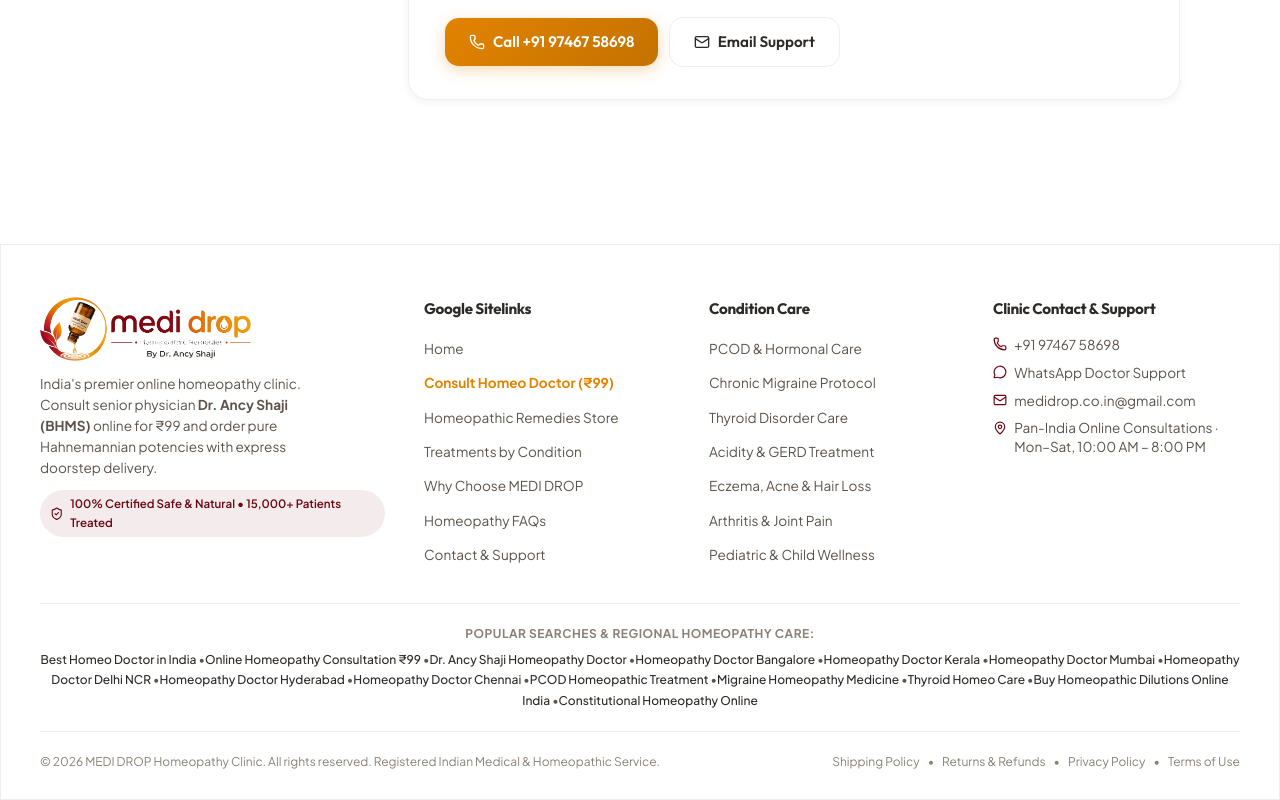
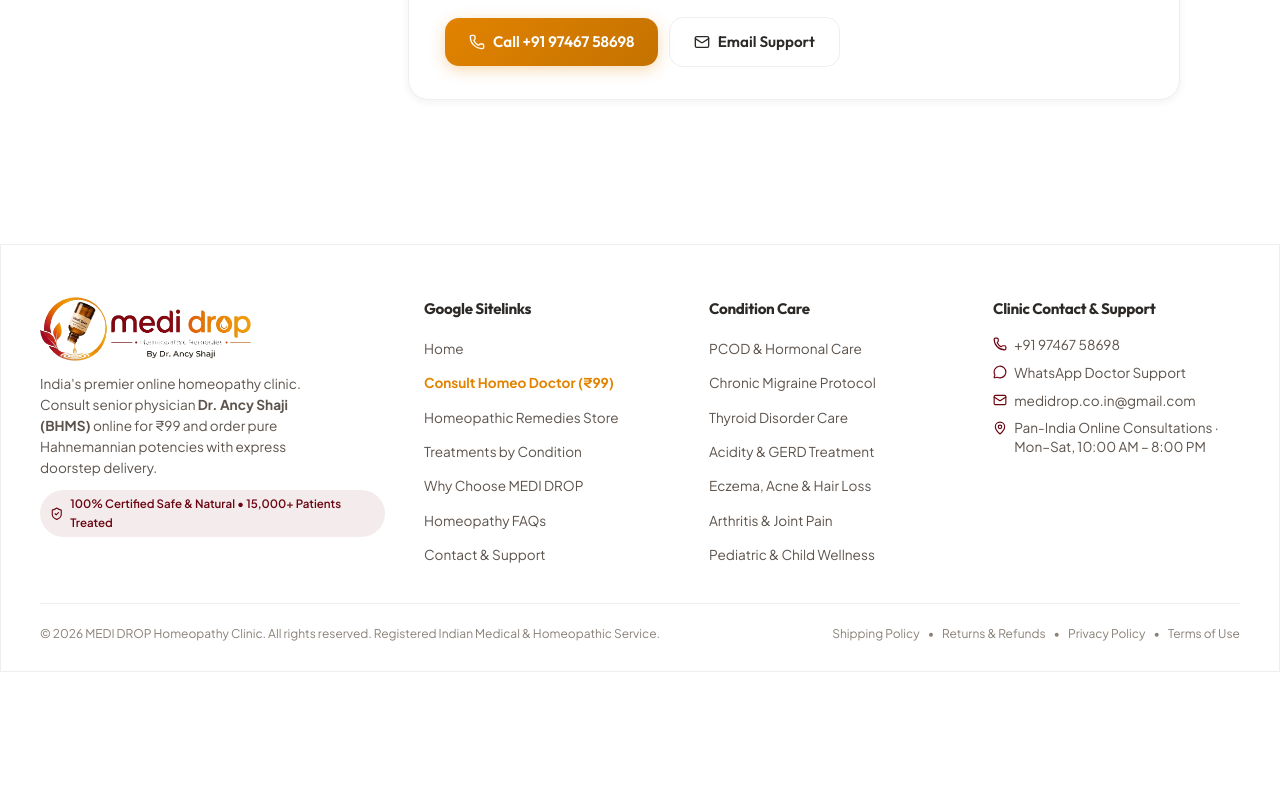
Before and after one commit to ebinl/medidrop, a React (Vite) app: page /policy in a window 1280 px wide. Shown: the part 1814-2614 px from the top of the page. After the commit the page ends 2486 px from the top, so only its background shows below. Built offline with nearby package versions, Linux system fonts and the light colour scheme; no server answers.

Commit message:
remove(footer): remove visible SEO keyword pills from UI, keep in backend/meta tags

```diff
--- a/src/components/Footer.jsx
+++ b/src/components/Footer.jsx
@@ -87,27 +87,6 @@
           </div>
         </div>
 
-        {/* SEO Keywords Footer Bar */}
-        <div className="footer-seo-keywords">
-          <p className="footer-seo-heading">Popular Searches & Regional Homeopathy Care:</p>
-          <p className="footer-seo-pills">
-            <span>Best Homeo Doctor in India</span> •
-            <span>Online Homeopathy Consultation ₹99</span> •
-            <span>Dr. Ancy Shaji Homeopathy Doctor</span> •
-            <span>Homeopathy Doctor Bangalore</span> •
-            <span>Homeopathy Doctor Kerala</span> •
-            <span>Homeopathy Doctor Mumbai</span> •
-            <span>Homeopathy Doctor Delhi NCR</span> •
-            <span>Homeopathy Doctor Hyderabad</span> •
-            <span>Homeopathy Doctor Chennai</span> •
-            <span>PCOD Homeopathic Treatment</span> •
-            <span>Migraine Homeopathy Medicine</span> •
-            <span>Thyroid Homeo Care</span> •
-            <span>Buy Homeopathic Dilutions Online India</span> •
-            <span>Constitutional Homeopathy Online</span>
-          </p>
-        </div>
-
         <div className="footer-bottom">
           <p className="footer-copy">
             &copy; {new Date().getFullYear()} MEDI DROP Homeopathy Clinic. All rights reserved. Registered Indian Medical & Homeopathic Service.
```
